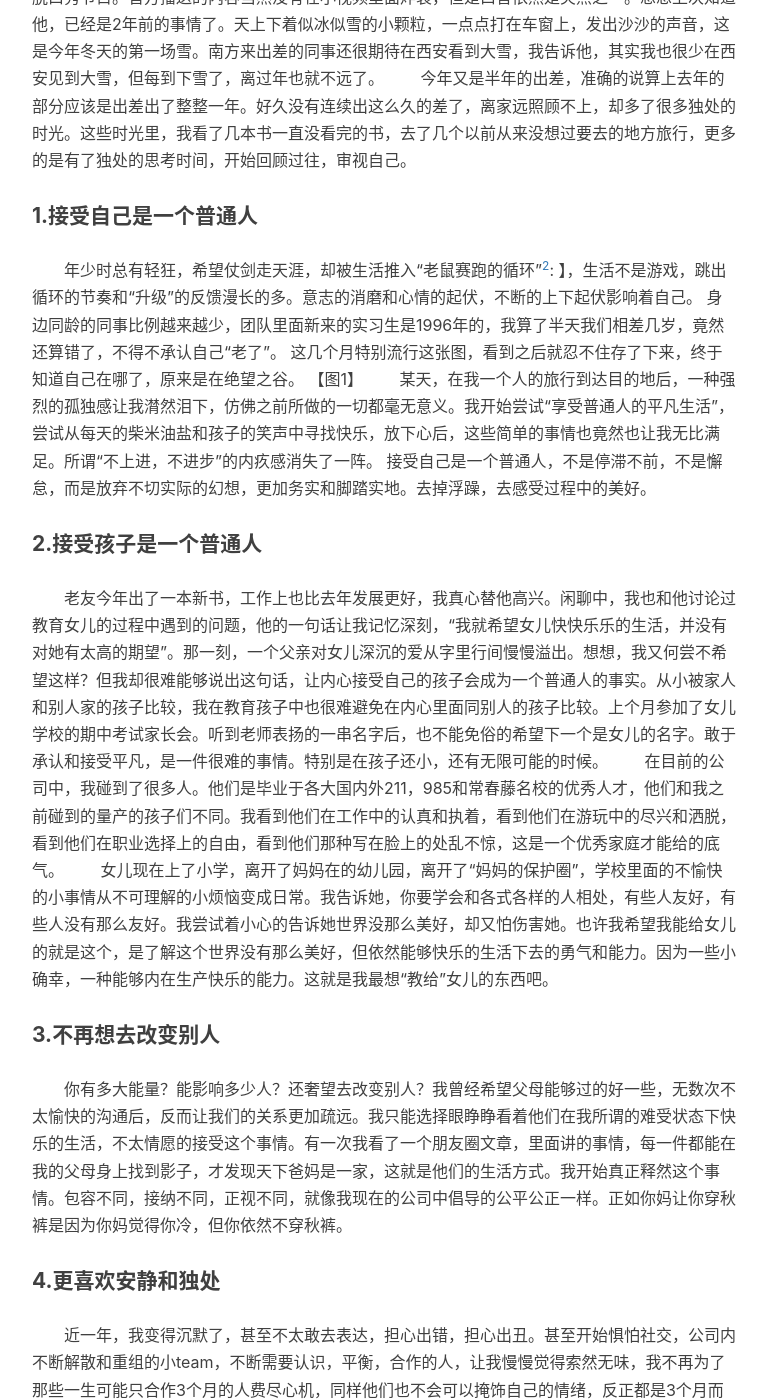
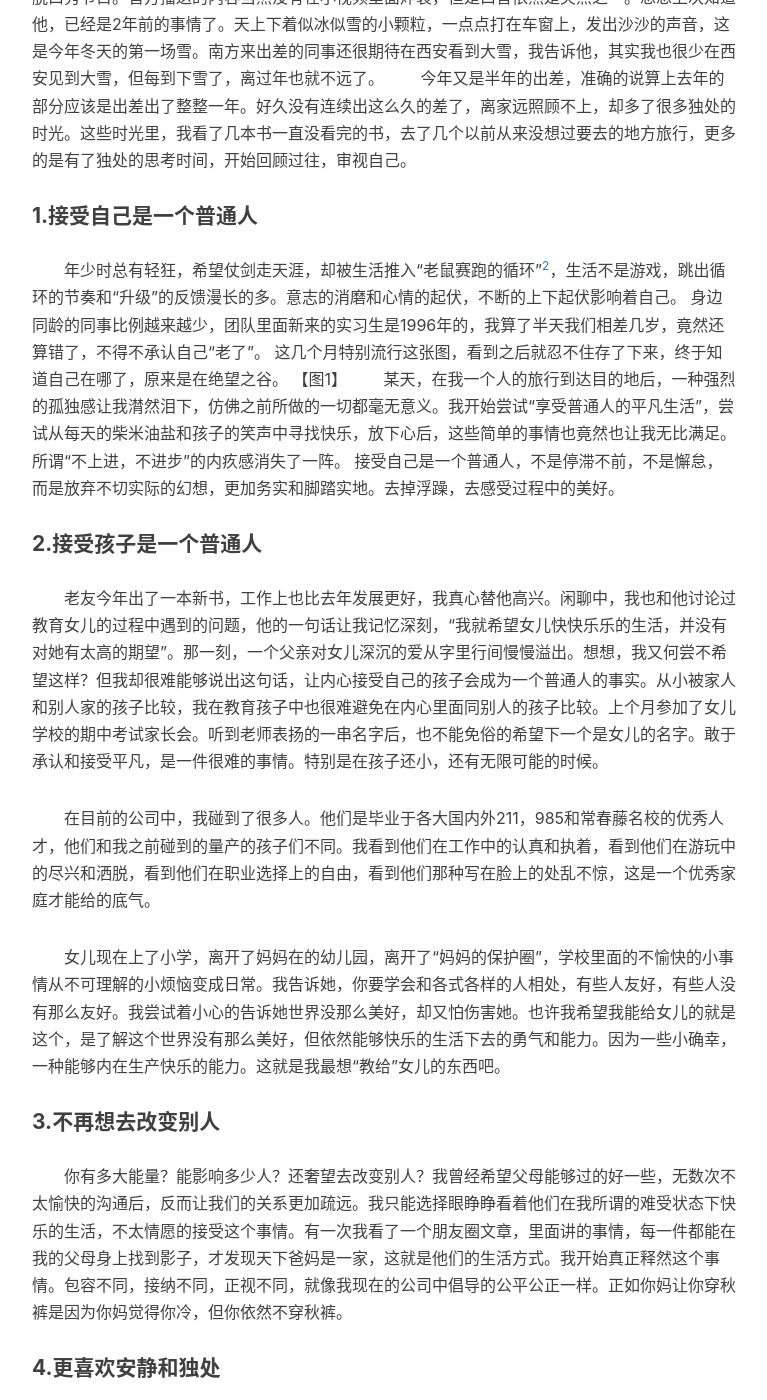
Before and after one commit to windea/windea.github.io, a Jekyll site: the page built from _posts/2019-01-01-The-peaceful-beauty-of-2018.md, in a window 1280 px wide and 1400 px high, scrolled down 610 px. Shown: the whole window, without its empty margins (233-1000 px from the left). Built offline with Jekyll 4.4.1, drawn with Linux system fonts in a browser that asks for light colours; nearby versions of some CDN libraries; comment, search, counter and statistics services are not loaded.

```diff
--- a/_posts/2019-01-01-The-peaceful-beauty-of-2018.md
+++ b/_posts/2019-01-01-The-peaceful-beauty-of-2018.md
@@ -16,7 +16,7 @@ categories:
 &emsp;&emsp;今年又是半年的出差，准确的说算上去年的部分应该是出差出了整整一年。好久没有连续出这么久的差了，离家远照顾不上，却多了很多独处的时光。这些时光里，我看了几本书一直没看完的书，去了几个以前从来没想过要去的地方旅行，更多的是有了独处的思考时间，开始回顾过往，审视自己。
 
 #### 1.接受自己是一个普通人
-&emsp;&emsp;年少时总有轻狂，希望仗剑走天涯，却被生活推入“老鼠赛跑的循环”[^2]: 】，生活不是游戏，跳出循环的节奏和“升级”的反馈漫长的多。意志的消磨和心情的起伏，不断的上下起伏影响着自己。
+&emsp;&emsp;年少时总有轻狂，希望仗剑走天涯，却被生活推入“老鼠赛跑的循环”[^2]，生活不是游戏，跳出循环的节奏和“升级”的反馈漫长的多。意志的消磨和心情的起伏，不断的上下起伏影响着自己。
 身边同龄的同事比例越来越少，团队里面新来的实习生是1996年的，我算了半天我们相差几岁，竟然还算错了，不得不承认自己“老了”。
 这几个月特别流行这张图，看到之后就忍不住存了下来，终于知道自己在哪了，原来是在绝望之谷。
 【图1】
@@ -25,7 +25,9 @@ categories:
 
 #### 2.接受孩子是一个普通人
 &emsp;&emsp;老友今年出了一本新书，工作上也比去年发展更好，我真心替他高兴。闲聊中，我也和他讨论过教育女儿的过程中遇到的问题，他的一句话让我记忆深刻，“我就希望女儿快快乐乐的生活，并没有对她有太高的期望”。那一刻，一个父亲对女儿深沉的爱从字里行间慢慢溢出。想想，我又何尝不希望这样？但我却很难能够说出这句话，让内心接受自己的孩子会成为一个普通人的事实。从小被家人和别人家的孩子比较，我在教育孩子中也很难避免在内心里面同别人的孩子比较。上个月参加了女儿学校的期中考试家长会。听到老师表扬的一串名字后，也不能免俗的希望下一个是女儿的名字。敢于承认和接受平凡，是一件很难的事情。特别是在孩子还小，还有无限可能的时候。
+
 &emsp;&emsp;在目前的公司中，我碰到了很多人。他们是毕业于各大国内外211，985和常春藤名校的优秀人才，他们和我之前碰到的量产的孩子们不同。我看到他们在工作中的认真和执着，看到他们在游玩中的尽兴和洒脱，看到他们在职业选择上的自由，看到他们那种写在脸上的处乱不惊，这是一个优秀家庭才能给的底气。
+
 &emsp;&emsp;女儿现在上了小学，离开了妈妈在的幼儿园，离开了“妈妈的保护圈”，学校里面的不愉快的小事情从不可理解的小烦恼变成日常。我告诉她，你要学会和各式各样的人相处，有些人友好，有些人没有那么友好。我尝试着小心的告诉她世界没那么美好，却又怕伤害她。也许我希望我能给女儿的就是这个，是了解这个世界没有那么美好，但依然能够快乐的生活下去的勇气和能力。因为一些小确幸，一种能够内在生产快乐的能力。这就是我最想“教给”女儿的东西吧。
 
 #### 3.不再想去改变别人
```
